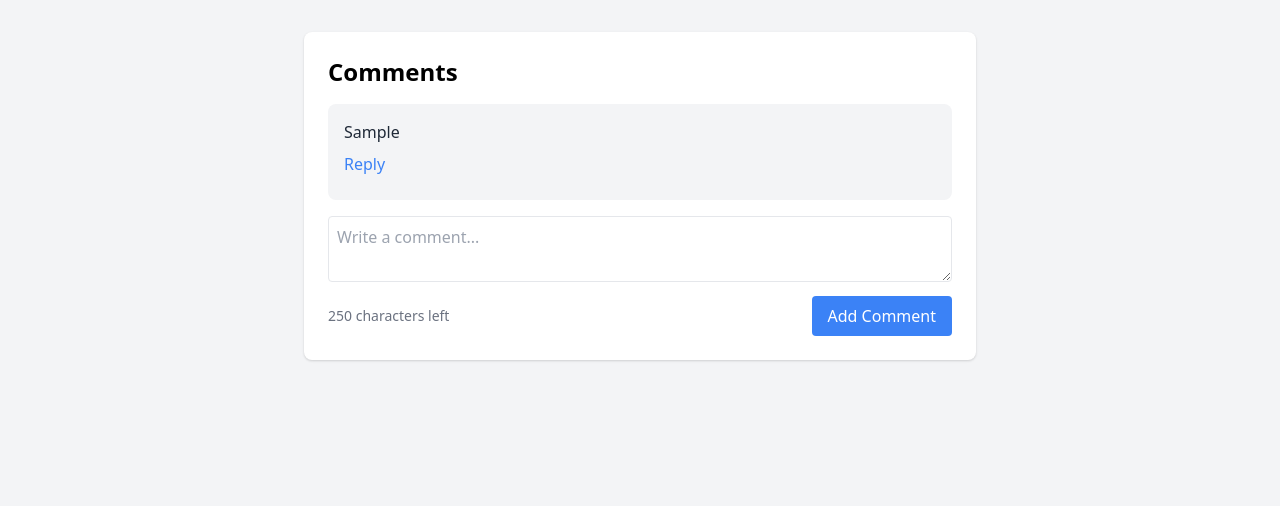
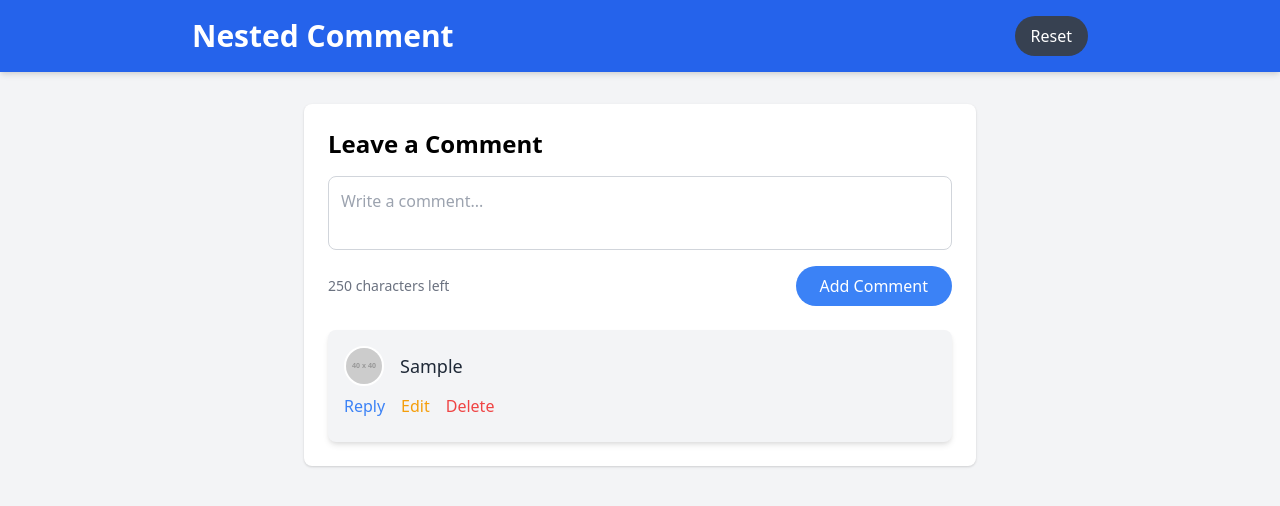
Before and after one commit to Ganesh-Patel/Nested-Comment, a plain HTML site: page index.html in a window 1280 px wide. Both pictures are taken after typing "Sample" into the empty fields and a click on the button "Add Comment". Drawn offline with nearby package versions, Linux system fonts and the light colour scheme; placeholder pictures from the web are drawn by us.

Commit message:
Basic Of Nested Comment Done

```diff
--- a/index.html
+++ b/index.html
@@ -4,18 +4,35 @@
   <meta charset="UTF-8">
   <meta name="viewport" content="width=device-width, initial-scale=1.0">
   <title>Nested Comment Section</title>
-  <script src="./index.js" defer></script>
   <link href="https://cdn.jsdelivr.net/npm/tailwindcss@2.2.19/dist/tailwind.min.css" rel="stylesheet">
 </head>
-<body class="bg-gray-100 p-8">
-  <div class="max-w-2xl mx-auto bg-white p-6 rounded-lg shadow">
-    <h1 class="text-2xl font-bold mb-4">Comments</h1>
-    <div id="comment-section" class="space-y-4"></div>
-    <textarea id="new-comment-input" class="w-full p-2 border rounded mt-4" placeholder="Write a comment..." maxlength="250"></textarea>
-    <div class="flex items-center justify-between mt-2">
-      <span id="char-counter" class="text-sm text-gray-500">250 characters left</span>
-      <button onclick="addComment()" class="bg-blue-500 text-white px-4 py-2 rounded hover:bg-blue-600">Add Comment</button>
+<body class="bg-gray-100">
+
+  <!-- Header Section -->
+  <header class="bg-blue-600 text-white p-4 shadow-md">
+    <div class="max-w-4xl mx-auto flex justify-between items-center">
+      <h1 class="text-3xl font-bold">Nested Comment</h1>
+      <button onclick="resetPage()" class="bg-gray-700 px-4 py-2 rounded-full text-white hover:bg-red-600">Reset</button>
     </div>
+  </header>
+
+  <!-- Comment Section -->
+  <div class="max-w-2xl mx-auto bg-white p-6 rounded-lg shadow mt-8">
+    <h2 class="text-2xl font-bold mb-4">Leave a Comment</h2>
+
+    <!-- Comment Input Area -->
+    <div class="flex flex-col space-y-4">
+      <textarea id="new-comment-input" class="w-full p-3 border border-gray-300 rounded-lg resize-none focus:outline-none focus:ring-2 focus:ring-blue-500" placeholder="Write a comment..." maxlength="250"></textarea>
+      <div class="flex justify-between items-center">
+        <span id="char-counter" class="text-sm text-gray-500">250 characters left</span>
+        <button onclick="addComment()" class="bg-blue-500 text-white px-6 py-2 rounded-full hover:bg-blue-600 transition">Add Comment</button>
+      </div>
+    </div>
+
+    <!-- Comments Display -->
+    <div id="comment-section" class="space-y-6 mt-6"></div>
   </div>
+
+  <script src="./index.js" defer></script>
 </body>
 </html>
--- a/index.js
+++ b/index.js
@@ -18,19 +18,46 @@ function addComment() {
   charCounter.textContent = '250 characters left';
 }
 
-// Function to create a comment element with reply capability
+// Function to create a comment element with reply, edit, and delete capability
 function createComment(text) {
   const commentContainer = document.createElement('div');
-  commentContainer.classList.add('bg-gray-100', 'p-4', 'rounded-lg', 'space-y-2');
+  commentContainer.classList.add('bg-gray-100', 'p-4', 'rounded-lg', 'space-y-2', 'shadow-md');
+
+  // Profile picture and comment content
+  const commentHeader = document.createElement('div');
+  commentHeader.classList.add('flex', 'items-center', 'space-x-4');
+
+  const profilePic = document.createElement('img');
+  profilePic.src = "https://via.placeholder.com/40";
+  profilePic.alt = "Profile";
+  profilePic.classList.add('w-10', 'h-10', 'rounded-full', 'border-2', 'border-white');
 
   const commentText = document.createElement('p');
-  commentText.classList.add('text-gray-800');
+  commentText.classList.add('text-gray-800', 'text-lg');
   commentText.textContent = text;
+
+  commentHeader.append(profilePic, commentText);
+
+  // Action buttons (Reply, Edit, Delete)
+  const actionButtons = document.createElement('div');
+  actionButtons.classList.add('flex', 'space-x-4', 'mt-2');
 
   const replyButton = document.createElement('button');
   replyButton.classList.add('text-blue-500', 'hover:underline');
   replyButton.textContent = 'Reply';
   replyButton.addEventListener('click', () => toggleReplyInput(replyContainer));
+
+  const editButton = document.createElement('button');
+  editButton.classList.add('text-yellow-500', 'hover:underline');
+  editButton.textContent = 'Edit';
+  editButton.addEventListener('click', () => editComment(commentText));
+
+  const deleteButton = document.createElement('button');
+  deleteButton.classList.add('text-red-500', 'hover:underline');
+  deleteButton.textContent = 'Delete';
+  deleteButton.addEventListener('click', () => deleteComment(commentContainer));
+
+  actionButtons.append(replyButton, editButton, deleteButton);
 
   const repliesContainer = document.createElement('div');
   repliesContainer.classList.add('space-y-2', 'ml-6');
@@ -42,11 +69,11 @@ function createComment(text) {
   replyInput.classList.add('w-full', 'p-2', 'border', 'rounded');
   replyInput.placeholder = 'Write a reply...';
   replyInput.maxLength = 250;
-  replyContainer.appendChild(replyInput);
 
   const replyCounter = document.createElement('span');
   replyCounter.classList.add('text-sm', 'text-gray-500');
   replyCounter.textContent = '250 characters left';
+  replyContainer.appendChild(replyInput);
   replyContainer.appendChild(replyCounter);
 
   replyInput.addEventListener('input', () => {
@@ -66,7 +93,7 @@ function createComment(text) {
   });
 
   replyContainer.appendChild(submitReplyButton);
-  commentContainer.append(commentText, replyButton, repliesContainer, replyContainer);
+  commentContainer.append(commentHeader, actionButtons, repliesContainer, replyContainer);
 
   return commentContainer;
 }
@@ -75,3 +102,27 @@ function createComment(text) {
 function toggleReplyInput(replyContainer) {
   replyContainer.classList.toggle('hidden');
 }
+
+// Function to edit comment text
+function editComment(commentTextElement) {
+  const newText = prompt("Edit your comment:", commentTextElement.textContent);
+  if (newText !== null && newText.trim() !== '') {
+    commentTextElement.textContent = newText;
+  }
+}
+
+// Function to delete a comment
+function deleteComment(commentContainer) {
+  if (confirm("Are you sure you want to delete this comment?")) {
+    commentContainer.remove();
+  }
+}
+
+// Reset the page (clear all comments)
+function resetPage() {
+  if (confirm("Are you sure you want to reset the page? All comments will be lost.")) {
+    commentSection.innerHTML = '';
+    newCommentInput.value = '';
+    charCounter.textContent = '250 characters left';
+  }
+}
```
